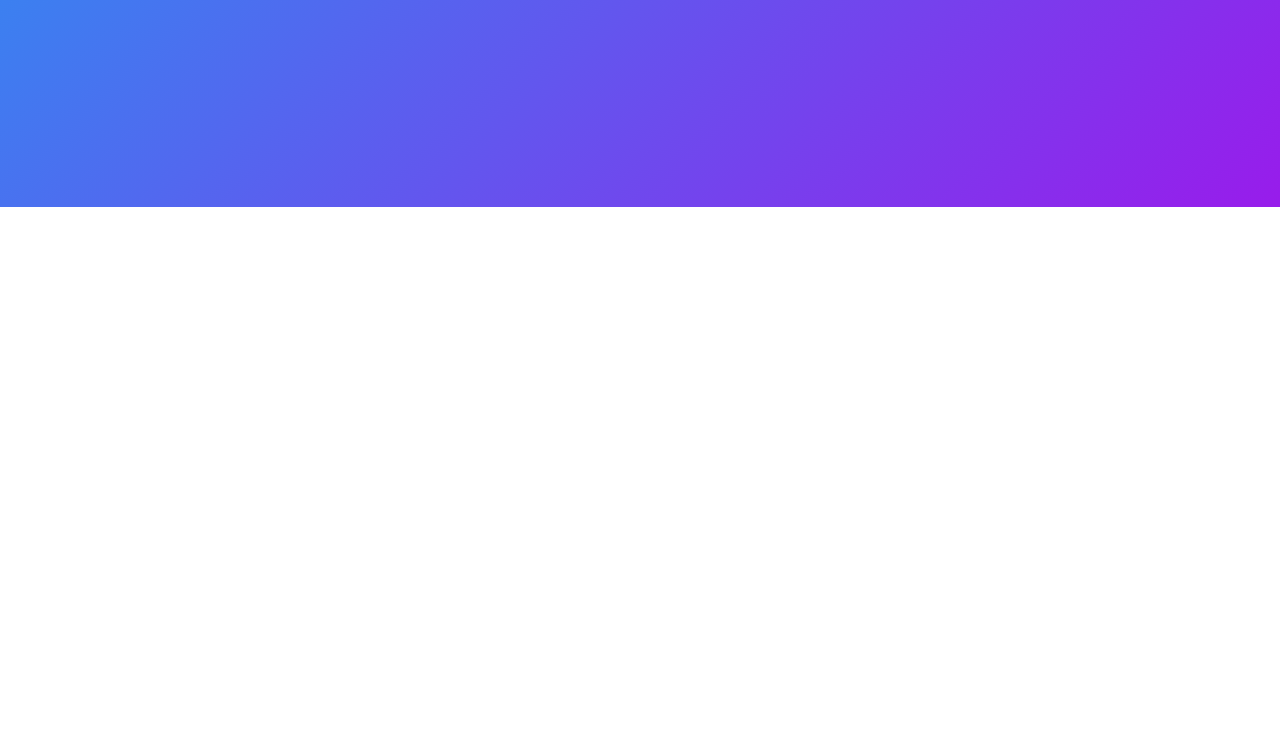
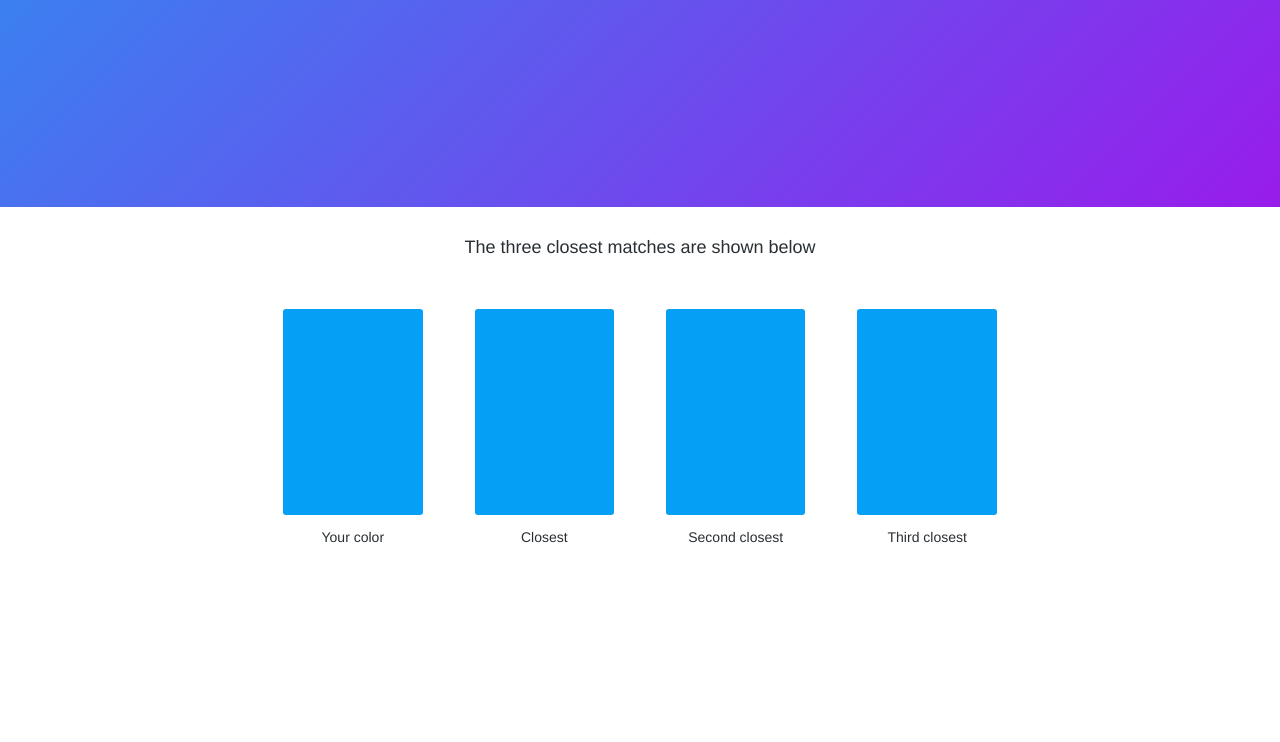
Before and after one commit to StylexTV/stylextv.github.io, a PHP site: page / in a window 1280 px wide. Shown: the part 489-1231 px from the top of the page. Before the commit the page ends 696 px from the top, so only its background shows below. Run offline with PHP 8.4, Linux system fonts and the light colour scheme.

Commit message:
Added results list

```diff
--- a/assets/css/default.css
+++ b/assets/css/default.css
@@ -2,23 +2,23 @@ html {
 }
 
 @font-face {
-  font-family: 'Helvetica Neue';
-  font-style: bold;
-  font-weight: 300;
-  font-display: swap;
-  src: url("../fonts/Helvetica Neue/Helvetica Neu Bold.ttf");
+	font-family: 'Helvetica Neue';
+	font-style: bold;
+	font-weight: 300;
+	font-display: swap;
+	src: url("../fonts/Helvetica Neue/Helvetica Neu Bold.ttf");
 }
 
 body {
-	margin: 0;
+	margin: 0 0 210px;
 	background-color: #fff;
 }
 
 #header {
 	display: flex;
-	position: fixed;
+	position: static;
 	width: 100%;
-	height: 86.96%;
+	height: 87vh;
 	justify-content: center;
 	top: 0px;
 
@@ -115,9 +115,10 @@ body {
 	height: 26.25px;
 	padding: 0;
 
+	cursor: pointer;
+
 	background: transparent;
 	border: none;
-	cursor: pointer;
 }
 #query-button-submit:hover svg {
 	fill: #292f33;
@@ -125,3 +126,56 @@ body {
 #query-button-submit:focus svg {
 	fill: #1b95e0;
 }
+
+#results {
+	margin-top: 0;
+}
+.results-title {
+	margin: 0;
+	padding: 30px 10px;
+	text-align: center;
+
+	color: #292f33;
+	font-size: 18px;
+	font-weight: 200;
+	font-family: Helvetica Neue;
+}
+.results-list {
+	display: flex;
+	justify-content: center;
+}
+.results-element {
+	display: inline-block;
+	margin: 0 10px;
+	padding: 20px 15px 15px;
+	text-align: center;
+	box-sizing: border-box;
+
+	cursor: pointer;
+
+	color: #292f33;
+	border: 1px solid transparent;
+	border-radius: 5px;
+}
+.results-element:hover {
+	border-color: #8899a6;
+}
+.results-element p {
+	margin: 0;
+	padding: 0;
+	list-style: none;
+
+	border: none;
+	font-size: 14px;
+	font-weight: 400;
+	font-family: Helvetica Neue;
+}
+.results-element span {
+	display: inline-block;
+	margin-bottom: 10px;
+	width: 139.483px;
+	height: 206.25px;
+	border-radius: 3px;
+
+	background-color: #059ff5;
+}
--- a/index.html
+++ b/index.html
@@ -40,6 +40,27 @@
 		</div>
 	  </div>
 	</div>
+	<div id="results">
+	  <p class="results-title">The three closest matches are shown below</p>
+	  <div class="results-list">
+	    <li id="element-1" class="results-element" role="button">
+		  <span></span>
+		  <p>Your color</p>
+		</li>
+	    <li id="element-2" class="results-element" role="button">
+		  <span></span>
+		  <p>Closest</p>
+		</li>
+	    <li id="element-3" class="results-element" role="button">
+		  <span></span>
+		  <p>Second closest</p>
+		</li>
+	    <li id="element-4" class="results-element" role="button">
+		  <span></span>
+		  <p>Third closest</p>
+		</li>
+	  </div>
+	</div>
   </div>
   <script>
 	document.getElementById("query-input").addEventListener("keyup", function(event) {
@@ -47,7 +68,7 @@
         // Cancel the default action, if needed
         event.preventDefault();
         // Trigger the button element with a click
-        processQuery();
+		document.getElementById("query-button-submit").onclick();
       }
     });
 	document.getElementById("query-button-submit").onclick = function() {
@@ -1050,12 +1071,22 @@
 	];
 
 	function processQuery(){
+	  window.scrollTo({
+	    top: document.body.scrollHeight,
+        left: 0,
+        behavior: 'smooth'
+      });
+
 	  var userInput = document.getElementById("query-input").value;
 	  var rgb = hexToRgb(userInput);
 	  var lab = rgbToLab(rgb);
 
 	  var closest;
 	  var closestDis;
+	  var closest2;
+	  var closest2Dis;
+	  var closest3;
+	  var closest3Dis;
 	  var arrayLength = colors.length;
       for (var i = 0; i < arrayLength; i++) {
 	    var c = colors[i];
@@ -1067,9 +1098,25 @@
 		if(closest == null || disSq<closestDis) {
 		  closest = c;
 		  closestDis = disSq;
+		} else if(closest2 == null || disSq<closest2Dis) {
+		  closest2 = c;
+		  closest2Dis = disSq;
+		} else if(closest3 == null || disSq<closest3Dis) {
+		  closest3 = c;
+		  closest3Dis = disSq;
 		}
 	  }
-	  console.log(closest.getName());
+
+	  document.getElementById("element-1").children[0].style.backgroundColor = userInput;
+	  var e2 = document.getElementById("element-2");
+	  e2.children[0].style.backgroundColor = closest.getHex();
+	  e2.children[1].innerText = closest.getName();
+	  var e3 = document.getElementById("element-3");
+	  e3.children[0].style.backgroundColor = closest2.getHex();
+	  e3.children[1].innerText = closest2.getName();
+	  var e4 = document.getElementById("element-4");
+	  e4.children[0].style.backgroundColor = closest3.getHex();
+	  e4.children[1].innerText = closest3.getName();
 	};
 
 	function hexToRgb(hex) {
```
